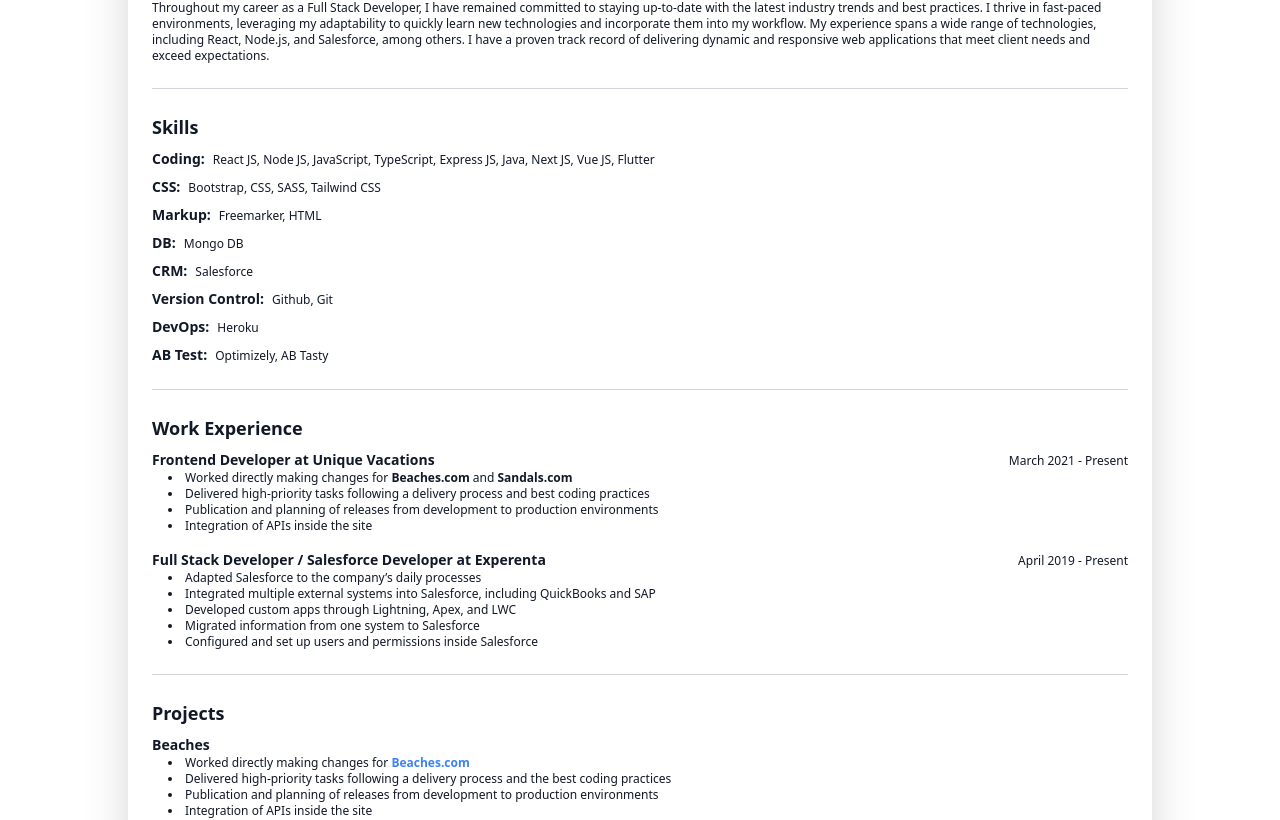
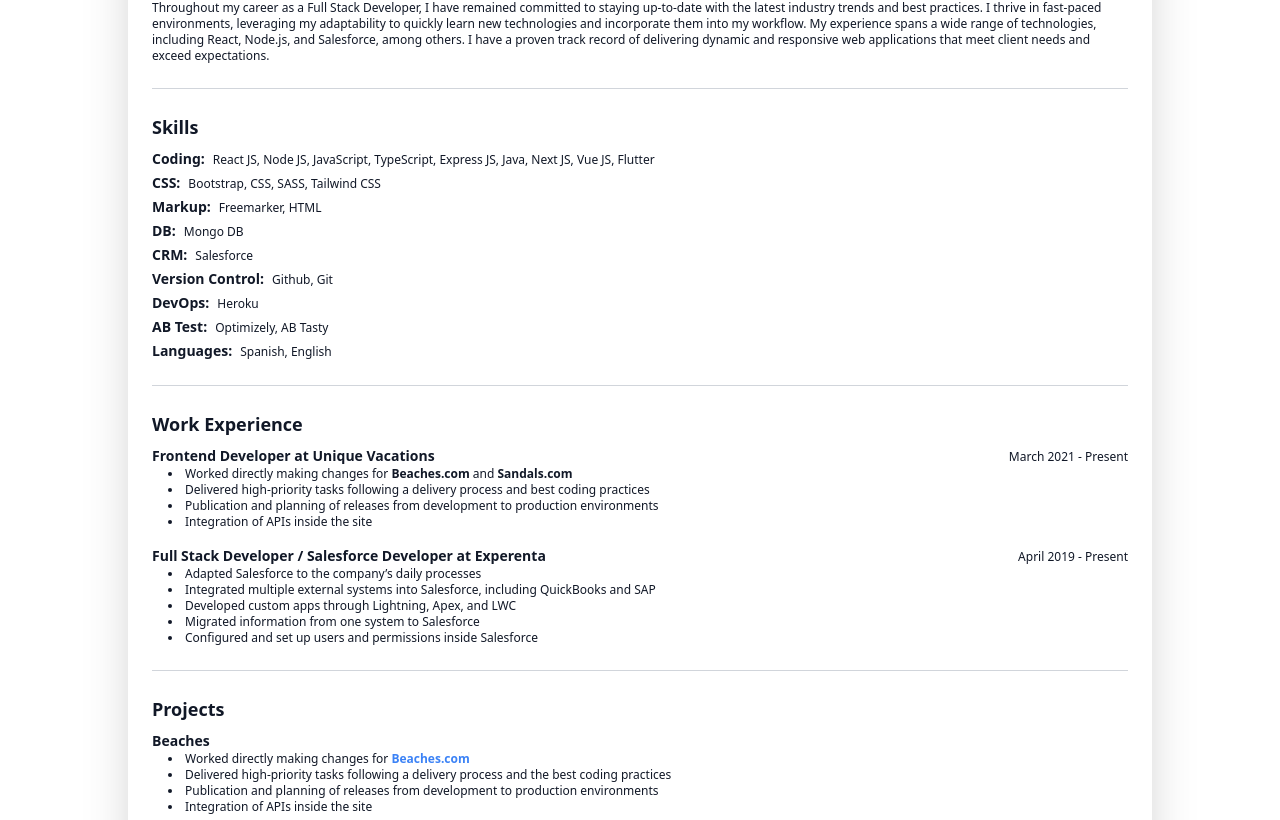
Before and after one commit to alexyocruz1/alexy.cruz, a Next.js app: page / in a window 1280 px wide. Shown: the part 5022-5842 px from the top of the page. Built offline with nearby package versions, Linux system fonts and the light colour scheme.

Commit message:
reduce some margin

```diff
--- a/src/components/CV.tsx
+++ b/src/components/CV.tsx
@@ -106,7 +106,7 @@
           {/* Skills */}
           <section className="mb-6 border-t border-gray-300 pt-6">
             <h2 className="text-lg font-bold mb-2">Skills</h2>
-            <div className="space-y-2">
+            <div className="space-y-1">
               <div className="flex items-baseline">
                 <h3 className="text-sm font-bold mr-2">Coding:</h3>
                 <p className="text-xs">React JS, Node JS, JavaScript, TypeScript, Express JS, Java, Next JS, Vue JS, Flutter</p>
@@ -138,6 +138,10 @@
               <div className="flex items-baseline">
                 <h3 className="text-sm font-bold mr-2">AB Test:</h3>
                 <p className="text-xs">Optimizely, AB Tasty</p>
+              </div>
+              <div className="flex items-baseline">
+                <h3 className="text-sm font-bold mr-2">Languages:</h3>
+                <p className="text-xs">Spanish, English</p>
               </div>
             </div>
           </section>
```
